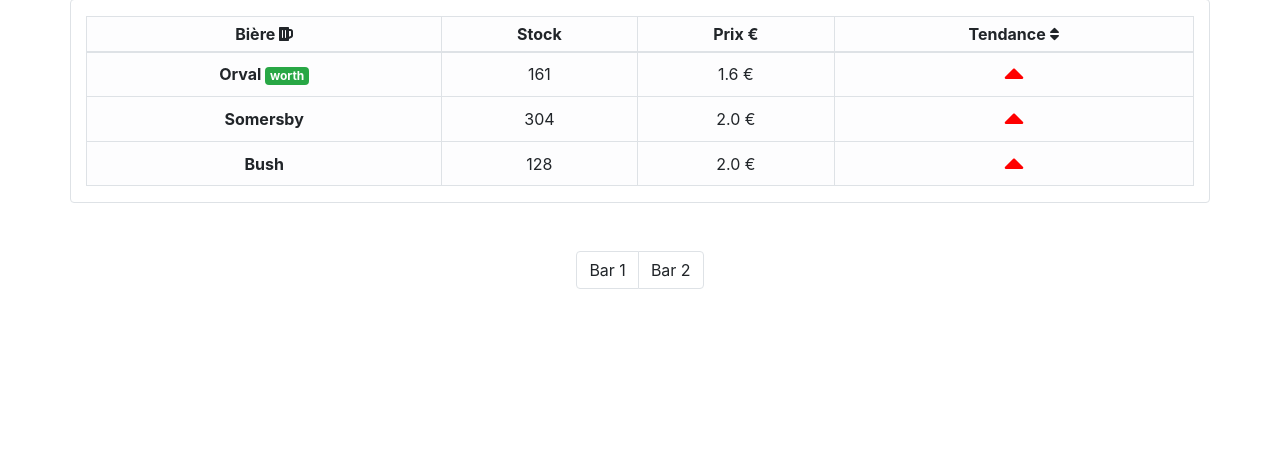
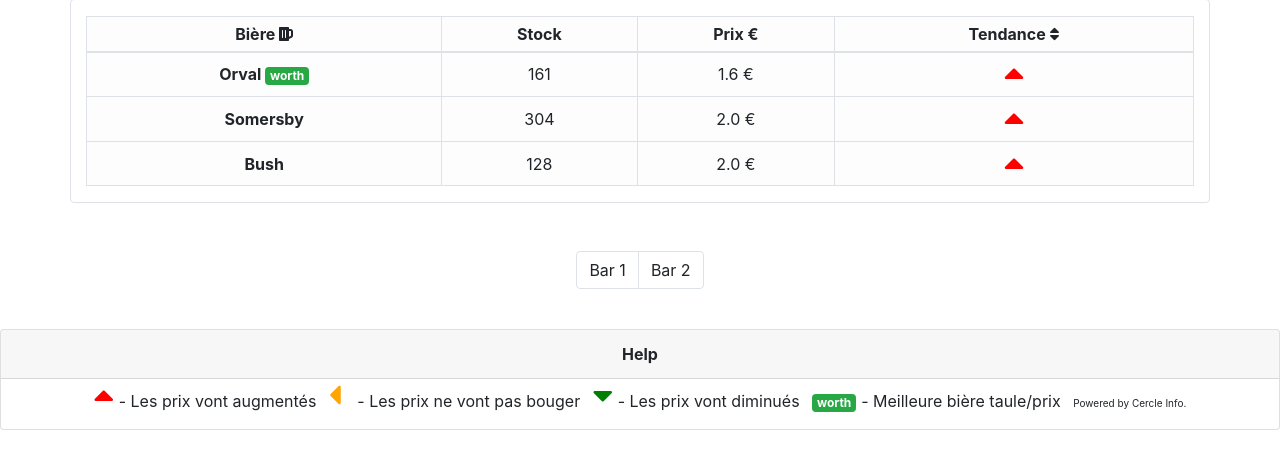
Before and after one commit to hugojcqs/Boursiere, a Django app: page /stock_page/ in a window 1280 px wide. Shown: the part 125-594 px from the top of the page. Run offline with Django 3.2, Linux system fonts and the light colour scheme; data comes from the database, SQL or seed files in the repository; some libraries are stand-ins or nearby versions.

Commit message:
add user help (footer page)

```diff
--- a/BoursiereDjango/templates/main_template.html
+++ b/BoursiereDjango/templates/main_template.html
@@ -57,5 +57,7 @@
     </div>
  {% block content %}
  {% endblock %}
+
+
 </body>
 </html>
--- a/BoursiereDjango/templates/stock_page.html
+++ b/BoursiereDjango/templates/stock_page.html
@@ -83,5 +83,18 @@
   });
 </script>
 
+ <footer id="sticky-footer" class="py-4">
+    <div class="card text-center">
+        <div class="card-header text-center" style="font-weight: bold;">Help</div>
+          <ul class="list-inline">
+            <li class="list-inline-item"><i class="fas fa-caret-up fa-2x" style="color: red; margin-right: 5px;"></i>- Les prix vont augmentés</li>
+            <li class="list-inline-item"><i class="fas fa-caret-left fa-2x" style="color: orange; margin-right: 15px;"></i>- Les prix ne vont pas bouger</li>
+            <li class="list-inline-item"><i class="fas fa-caret-down fa-2x" style="color: green; margin-right: 5px;"></i>- Les prix vont diminués</li>
+            <li class="list-inline-item"><span class="badge badge-success" style="margin-right: 5px;">worth</span>- Meilleure bière taule/prix</li>
+            <li class="list-inline-item" style="font-size:10px;">Powered by Cercle Info.</li>
+          </ul>
+
+    </div>
+ </footer>
 
 {%endblock%}
```
